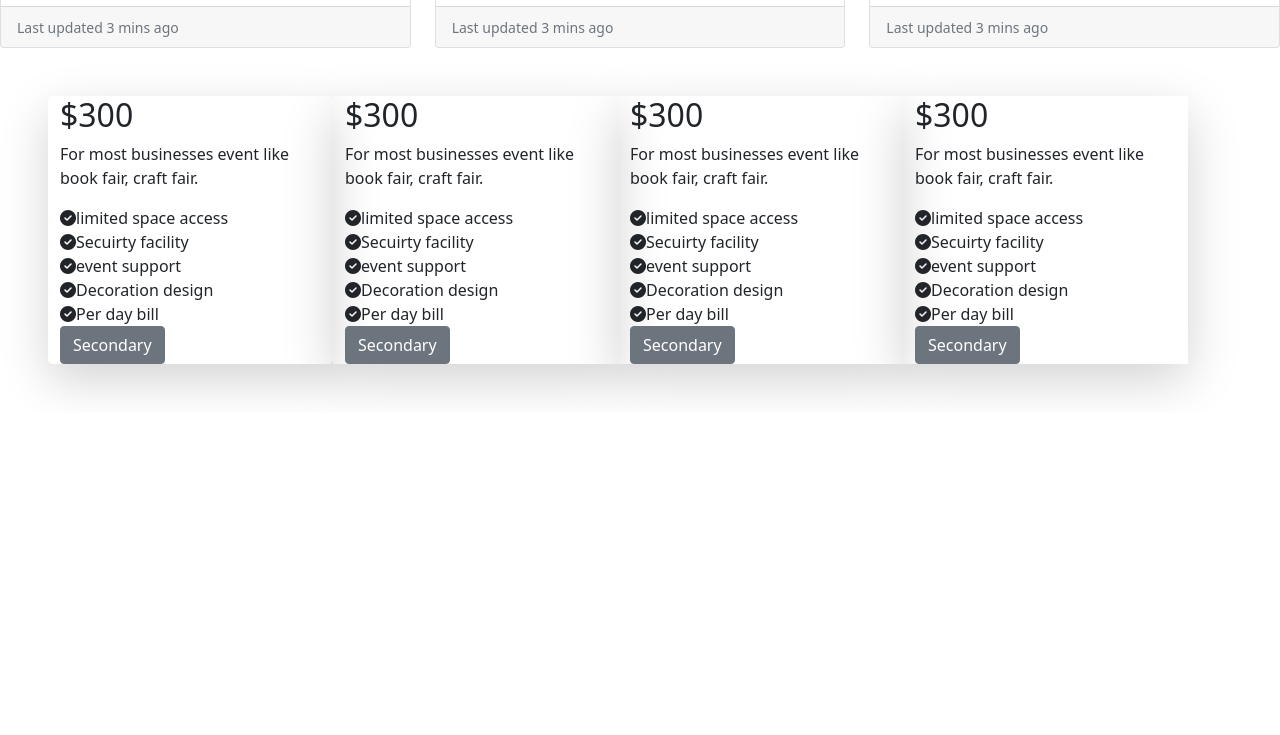
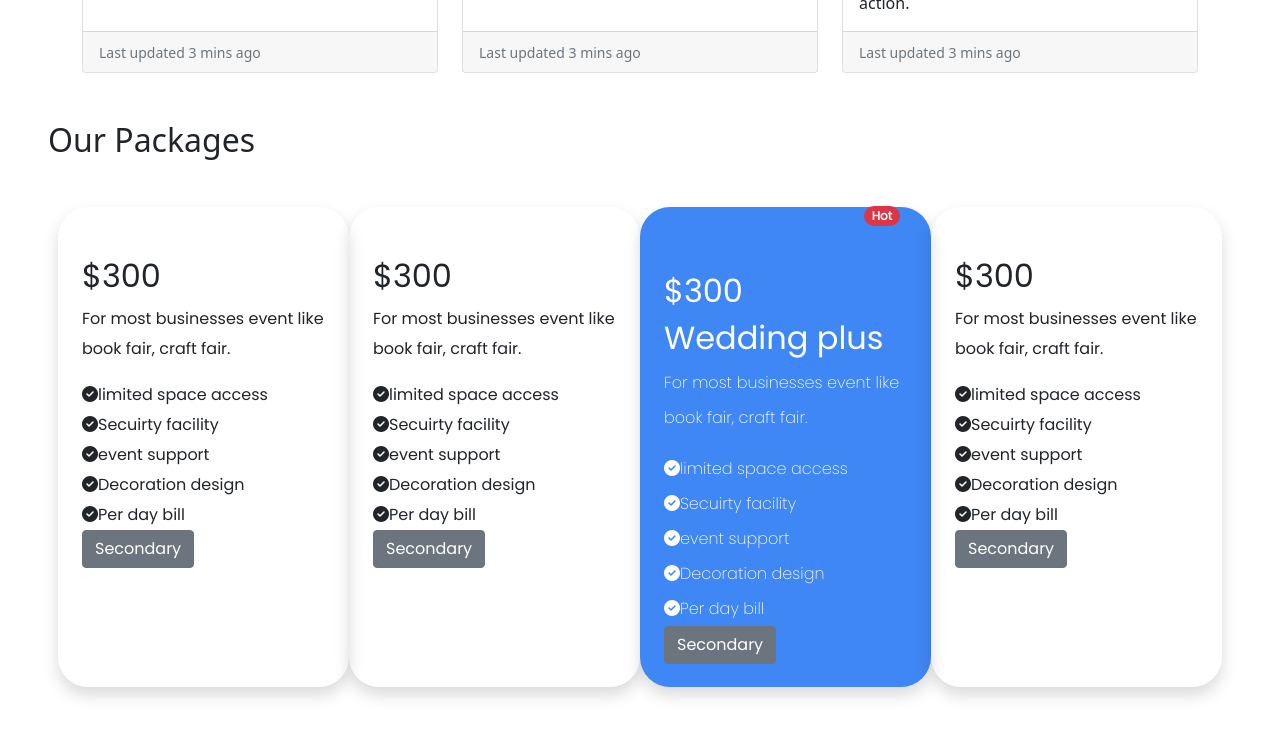
Before and after one commit to nabanichowdhury/conventional-center-bootstrap, a plain HTML site: page index.html in a window 1280 px wide. Shown: the part 1013-1748 px from the top of the page. Before the commit the page ends 1425 px from the top, so only its background shows below. Drawn offline with nearby package versions, Linux system fonts and the light colour scheme.

Commit message:
thirdcommit

```diff
--- a/index.html
+++ b/index.html
@@ -11,6 +11,13 @@
         integrity="sha384-1BmE4kWBq78iYhFldvKuhfTAU6auU8tT94WrHftjDbrCEXSU1oBoqyl2QvZ6jIW3" crossorigin="anonymous">
     <!-- fontawsome -->
     <script src="https://kit.fontawesome.com/584156e5a1.js" crossorigin="anonymous"></script>
+    <!-- externalcss  -->
+    <link rel="stylesheet" href="style.css">
+    <!-- google font  -->
+    <link rel="preconnect" href="https://fonts.googleapis.com">
+    <link rel="preconnect" href="https://fonts.gstatic.com" crossorigin>
+    <link href="https://fonts.googleapis.com/css2?family=Poppins:ital,wght@0,100;0,200;0,400;1,100&display=swap"
+        rel="stylesheet">
 
 </head>
 
@@ -93,7 +100,7 @@
         </header>
         <main>
             <!-- 1stpara -->
-            <section>
+            <section class="container mx-auto my-5">
 
                 <div class="row row-cols-1 row-cols-md-3 g-4">
                     <div class="col">
@@ -138,11 +145,13 @@
                     </div>
                 </div>
             </section>
+            <!-- 3rdpara -->
 
             <section>
-                <div class="container m-5">
-                    <div class="row row-cols-1 row-cols-sm-2 row-cols-md-4 ">
-                        <div class="col shadow-lg rounded-3  ">
+                <h2 class="mx-5">Our Packages</h2>
+                <div class="container my-5">
+                    <div class="row row-cols-1 row-cols-sm-2 row-cols-md-4 gx-5">
+                        <div class="col shadow column ">
                             <h2>$300</h2>
                             <p>For most businesses event
                                 like book fair, craft fair.</p>
@@ -153,7 +162,7 @@
                             <span><i class="fas fa-check-circle"></i>Per day bill</span><br>
                             <button type="button" class="btn btn-secondary">Secondary</button>
                         </div>
-                        <div class="col shadow-lg">
+                        <div class="col  shadow column ">
                             <h2>$300</h2>
                             <p>For most businesses event
                                 like book fair, craft fair.</p>
@@ -164,8 +173,13 @@
                             <span><i class="fas fa-check-circle"></i>Per day bill</span><br>
                             <button type="button" class="btn btn-secondary">Secondary</button>
                         </div>
-                        <div class="col shadow-lg">
-                            <h2>$300</h2>
+                        <div class="col column3 shadow    text-white">
+                            <div class="hot">
+                                <span class="badge bg-danger  rounded-pill">Hot</span>
+                            </div>
+                            <h2 class="columnheding">$300</h2>
+                            <h2 class="columnheding">Wedding plus</h2>
+                            <div class="columnitems">
                                 <p>For most businesses event
                                     like book fair, craft fair.</p>
                                 <span><i class="fas fa-check-circle"></i>limited space access</span><br>
@@ -173,9 +187,10 @@
                                 <span><i class="fas fa-check-circle"></i>event support</span><br>
                                 <span><i class="fas fa-check-circle"></i>Decoration design</span><br>
                                 <span><i class="fas fa-check-circle"></i>Per day bill</span><br>
+                            </div>
                             <button type="button" class="btn btn-secondary">Secondary</button>
                         </div>
-                        <div class="col shadow-lg">
+                        <div class="col  shadow column ">
                             <h2>$300</h2>
                             <p>For most businesses event
                                 like book fair, craft fair.</p>
--- /dev/null
+++ b/style.css
@@ -0,0 +1,35 @@
+.firstpra{
+    margin-top: 20%;
+}
+.hot{
+    position: relative;
+    left: 200px;
+    top: -40px;
+}
+.column{
+    border-radius: 30px;
+    padding-bottom: 10px;
+    padding-top: 50px;
+    height: 480px;
+    font-family: 'Poppins', sans-serif;
+    line-height: 30px;
+
+
+}
+.column3{
+    border-radius: 30px;
+    padding-bottom: 20px;
+    padding-top: 30px;
+    height: 480px;
+    font-family: 'Poppins', sans-serif;
+    line-height: 35px;
+    background-color: #3F87F5
+    ;
+}
+.columnheading{
+    font-size: 40px;
+    font-weight: 400;
+}
+.columnitems{
+    font-weight: 200;
+}
```
Lines whose indentation alone changed are shown as unchanged.
